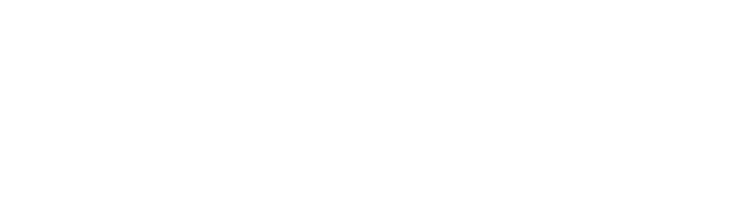
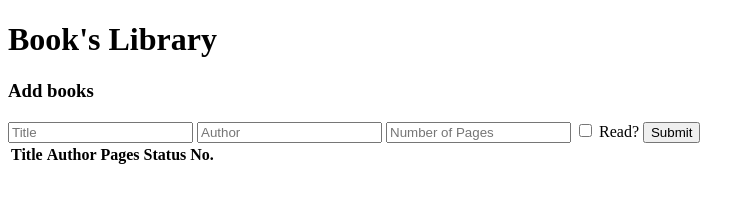
Before and after one commit to Anna-Myzukina/library, a website: page index.html in a window 1280 px wide. Shown: the whole page, without its empty margins (0-755 px from the left). Drawn offline with Linux system fonts and the light colour scheme.

Commit message:
Add content in index.html file

```diff
--- a/index.html
+++ b/index.html
@@ -8,7 +8,35 @@
     <title>Library</title>
 </head>
 <body>
+    <header class="Header">
+        <h1>
+            Book's Library
+        </h1>
+    </header>
 
+    <div class="inputs">
+        <h3>Add books</h3>
+        <input id="Title" type="text" placeholder="Title">
+        <input id="Author" type="text" placeholder="Author">
+        <input id="pages" type="text" placeholder="Number of Pages">
+        <input id="read?" type="checkbox" name="Read?">
+        <label for="Read?">Read?</label>
+        <button class="button">Submit</button>
+    </div>
+
+    <table id="library_catalog">
+        <tr class="lib_category">
+            <th>Title</th>
+            <th>Author</th>
+            <th>Pages</th>
+            <th>Status</th>
+            <th>No.</th>
+            <th></th>
+        </tr>
+        <tbody id="lib_content">
+
+        </tbody>
+    </table>
 
 <script src="app.js"></script>
 </body>
```
